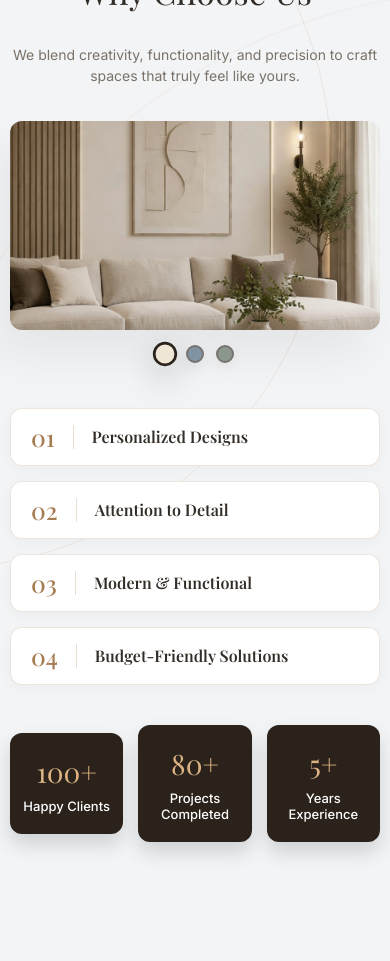
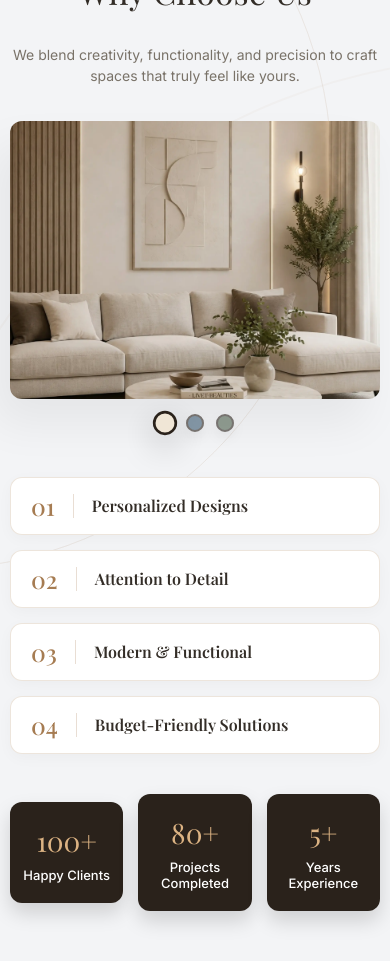
Before and after one commit to vickysingh009/ssqanantav1, a React (Vite) app: page / in a window 390 px wide. Shown: the part 2160-3121 px from the top of the page. Before the commit the page ends 3052 px from the top, so only its background shows below. Built offline with nearby package versions, Linux system fonts and the light colour scheme; a web font is replaced by a local one.

Commit message:
version 3 why choose us

```diff
--- a/src/sections/WhyChooseUs/WhyChooseUs.css
+++ b/src/sections/WhyChooseUs/WhyChooseUs.css
@@ -325,7 +325,7 @@
   .wcu-right-image {
     order: 1; /* Forces image to top of the flex block */
     max-width: 100%;
-    aspect-ratio: 16/9;
+    aspect-ratio: 4/3; /* Made image significantly taller and more impactful on mobile */
     border-radius: 12px;
   }
 
```
